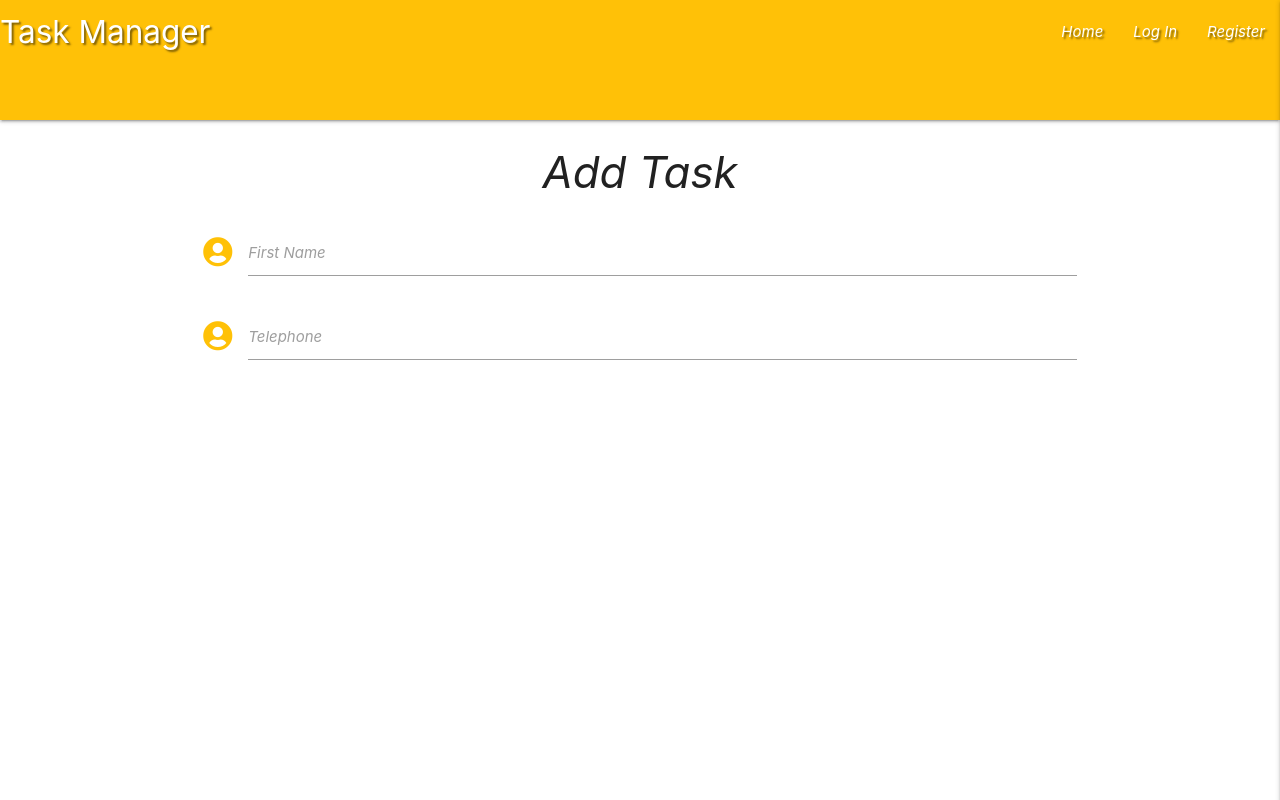
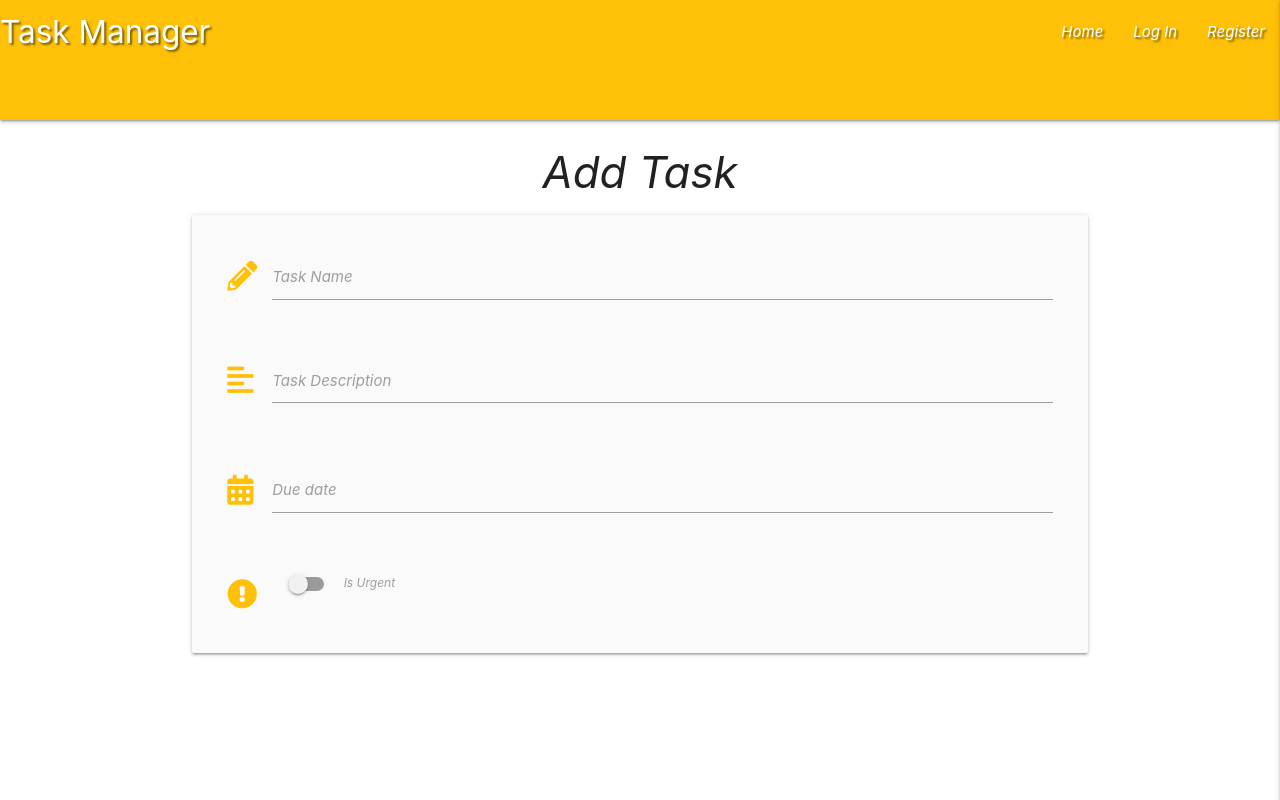
Before and after one commit to oisintohak/flask-task-manager-project, a Flask app: page /add_task in a window 1280 px wide. Run offline with Flask 2, Linux system fonts and the light colour scheme; some libraries are stand-ins or nearby versions.

Commit message:
add inputs to new task form

```diff
--- a/static/js/script.js
+++ b/static/js/script.js
@@ -2,4 +2,12 @@ $(document).ready(function(){
   $('.sidenav').sidenav({edge: 'right'});
   $('.collapsible').collapsible();
   $('.tooltipped').tooltip();
+  $('.datepicker').datepicker({
+    format: "dd mmmm, yyyy",
+    yearRange: 3,
+    showClearBtn: true,
+    i18n: {
+      done: "Select"
+    }
+  });
 });
--- a/templates/add_task.html
+++ b/templates/add_task.html
@@ -3,18 +3,42 @@
 
 <h3 class="center-align">Add Task</h3>
 
-  <div class="row">
+<div class="row card-panel grey lighten-5">
   <form class="col s12" method="POST" action="">
     <div class="row">
       <div class="input-field col s12">
-          <i class="fas fa-user-circle prefix amber-text text-amber-lighten-1"></i>
-          <input id="icon_prefix" type="text" class="validate">
-          <label for="icon_prefix">First Name</label>
+        <i class="fas fa-pencil-alt prefix amber-text text-amber-lighten-1"></i>
+        <input id="task_name" name="task_name" minlength="5" maxlength="50" type="text" class="validate" required>
+        <label for="task_name">Task Name</label>
       </div>
+    </div>
+    <div class="row">
       <div class="input-field col s12">
-          <i class="fas fa-user-circle prefix amber-text text-amber-lighten-1"></i>
-          <input id="icon_telephone" type="tel" class="validate">
-          <label for="icon_telephone">Telephone</label>
+        <i class="fas fa-align-left prefix amber-text text-amber-lighten-1"></i>
+        <textarea id="task_description" name="task_description" minlength="5" maxlength="200"
+          class="materialize-textarea validate" required></textarea>
+        <label for="textarea1">Task Description</label>
+      </div>
+    </div>
+    <div class="row">
+      <div class="input-field col s12">
+        <i class="fas fa-calendar-alt prefix amber-text text-amber-lighten-1"></i>
+        <input id="due_date" name="due_date" type="text" class="datepicker validate" required>
+        <label for="due_date">Due date</label>
+      </div>
+    </div>
+    <div class="row">
+      <div class="input-field col s12">
+        <div class="switch">
+          <i class="fas fa-exclamation-circle prefix amber-text text-amber-lighten-1"></i>
+          <label for="is_urgent">
+            <input type="checkbox" name="is_urgent" id="is_urgent">
+            <span class="lever"></span>
+            Is Urgent
+          </label>
+        </div>
+
+      </div>
     </div>
 </div>
 </form>
```
Lines whose indentation alone changed are shown as unchanged.
